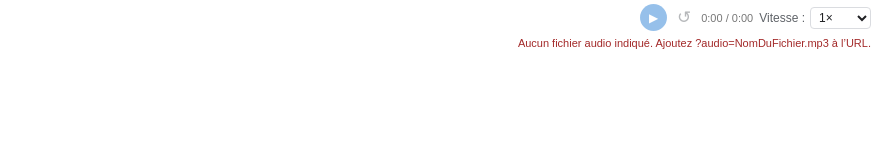
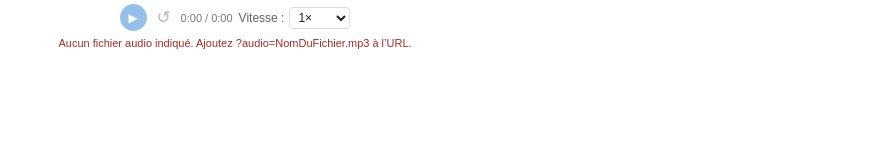
Before and after one commit to dubluc/MinutesHistoriques, a plain HTML site: page lecteur.html in a window 1280 px wide. Shown: the whole page, without its empty margins (405-1280 px from the left). Drawn offline with Linux system fonts and the light colour scheme.

Commit message:
Add files via upload

```diff
--- a/lecteur.html
+++ b/lecteur.html
@@ -8,7 +8,7 @@
 :root{color-scheme:light}
 *{box-sizing:border-box}
 body{margin:0;padding:4px;background:transparent;font-family:Arial,sans-serif;color:#202124}
-#mini-player{display:flex;align-items:center;justify-content:flex-end;gap:6px;width:100%;min-height:34px;flex-wrap:wrap}
+#mini-player{display:flex;align-items:center;justify-content:center;gap:6px;width:100%;min-height:34px;flex-wrap:wrap}
 button,select{font-family:inherit}
 #play{width:27px;height:27px;flex:0 0 27px;padding:0;border:0;border-radius:50%;background:#1976d2;color:white;font-size:12px;cursor:pointer;display:flex;align-items:center;justify-content:center}
 #play:hover{background:#125ea7}
@@ -19,7 +19,7 @@ button,select{font-family:inherit}
 #speed{border:1px solid #dadce0;background:white;color:#202124;border-radius:4px;padding:2px 4px;font-size:12px;cursor:pointer}
 button:focus-visible,select:focus-visible{outline:2px solid #1976d2;outline-offset:2px}
 button:disabled{opacity:.45;cursor:not-allowed}
-#status{width:100%;text-align:right;color:#a32929;font-size:11px;min-height:0}
+#status{width:100%;text-align:center;color:#a32929;font-size:11px;min-height:0}
 @media(max-width:340px){#mini-player{gap:4px}.speed{gap:3px}}
 </style>
 </head>
```
